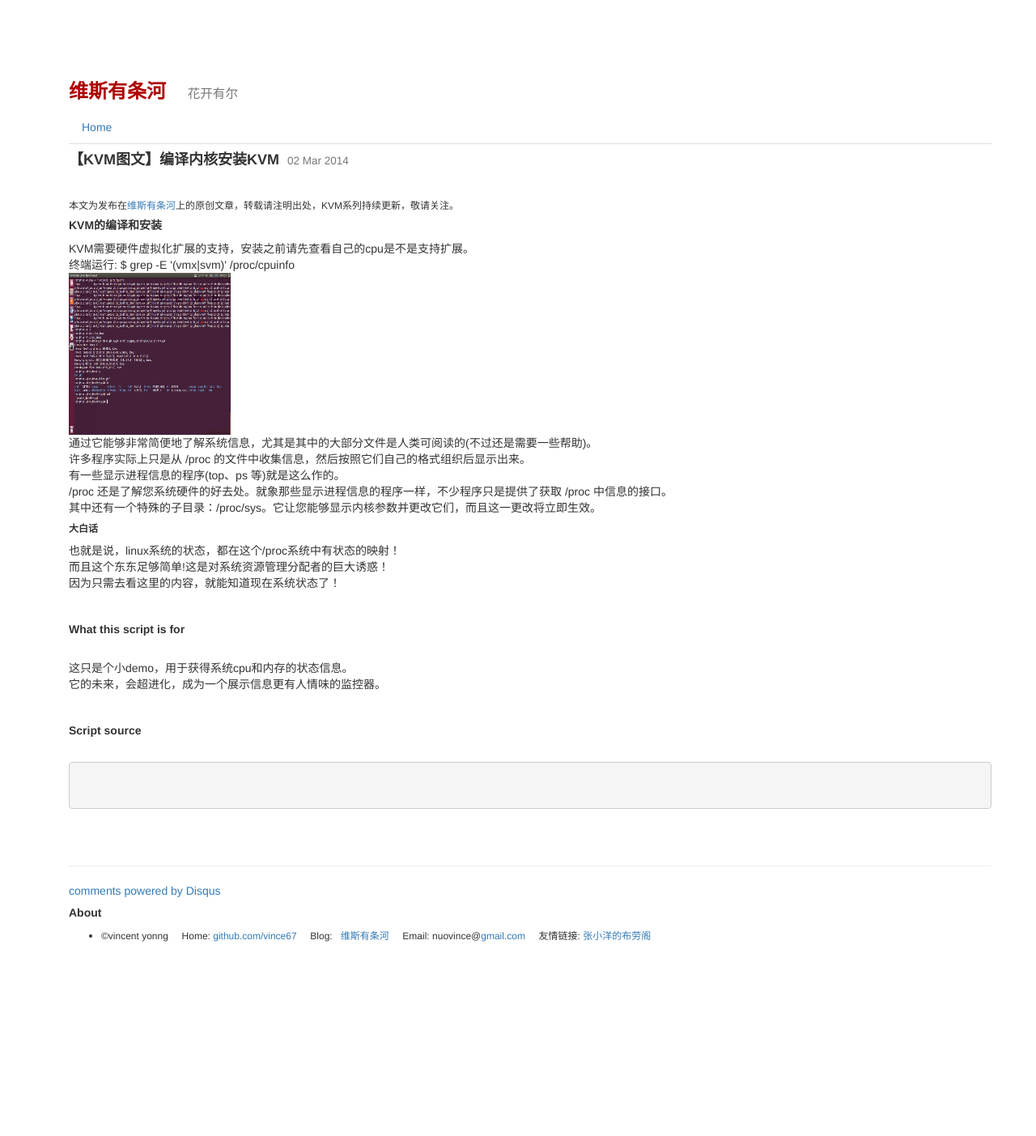
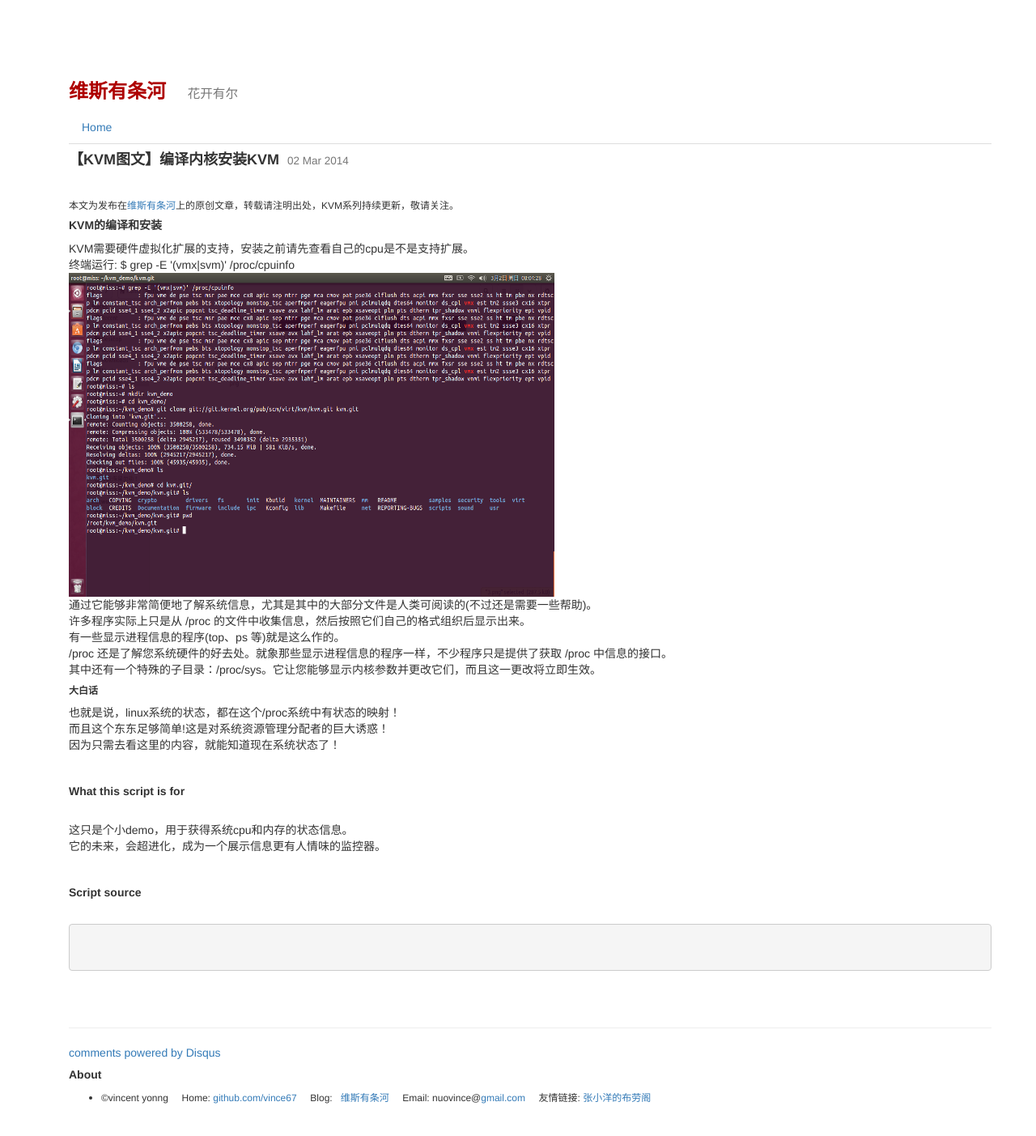
Before and after one commit to vince67/vince67.github.io, a Jekyll site: the page built from _posts/2014-03-02-compile_setup_KVM.html, in a window 1280 px wide. Shown: the whole page at 81% size. Built offline with Jekyll 4.4.1, drawn with Linux system fonts in a browser that asks for light colours; nearby versions of some CDN libraries; comment, search, counter and statistics services are not loaded; before the commit the page ends 1203 px from its top, so only the background shows below that.

Commit message:
Update 2014-03-02-compile_setup_KVM.html

```diff
--- a/_posts/2014-03-02-compile_setup_KVM.html
+++ b/_posts/2014-03-02-compile_setup_KVM.html
@@ -12,7 +12,7 @@
     <p>
     KVM需要硬件虚拟化扩展的支持，安装之前请先查看自己的cpu是不是支持扩展。<br />
     终端运行: $ grep -E '(vmx|svm)' /proc/cpuinfo <br />
-    <img src='http://vince67.github.io/static/img/KVM/1.png' height="200" width="200" ><br />
+    <img src='http://vince67.github.io/static/img/KVM/1.png' height="400" width="600" ><br />
     通过它能够非常简便地了解系统信息，尤其是其中的大部分文件是人类可阅读的(不过还是需要一些帮助)。<br />
     许多程序实际上只是从 /proc 的文件中收集信息，然后按照它们自己的格式组织后显示出来。<br />
     有一些显示进程信息的程序(top、ps 等)就是这么作的。<br />
```
